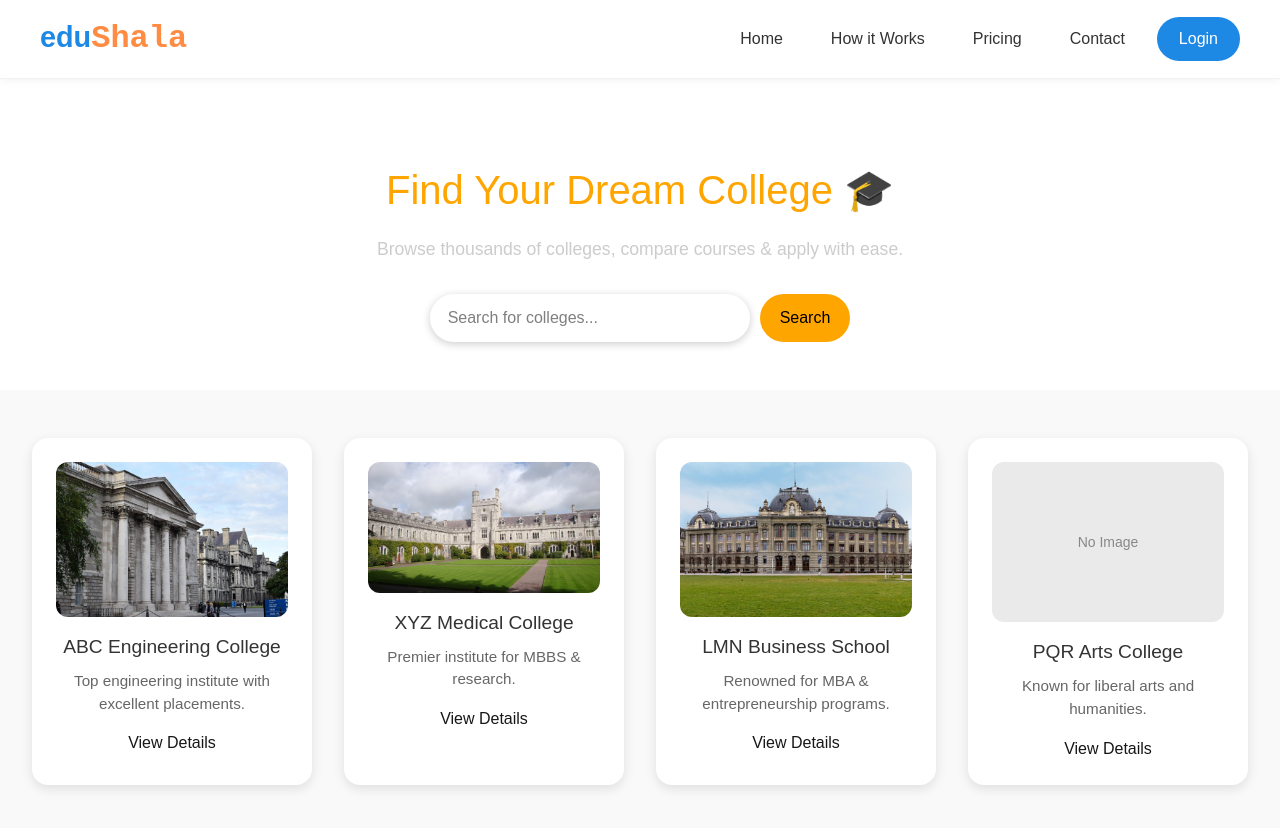
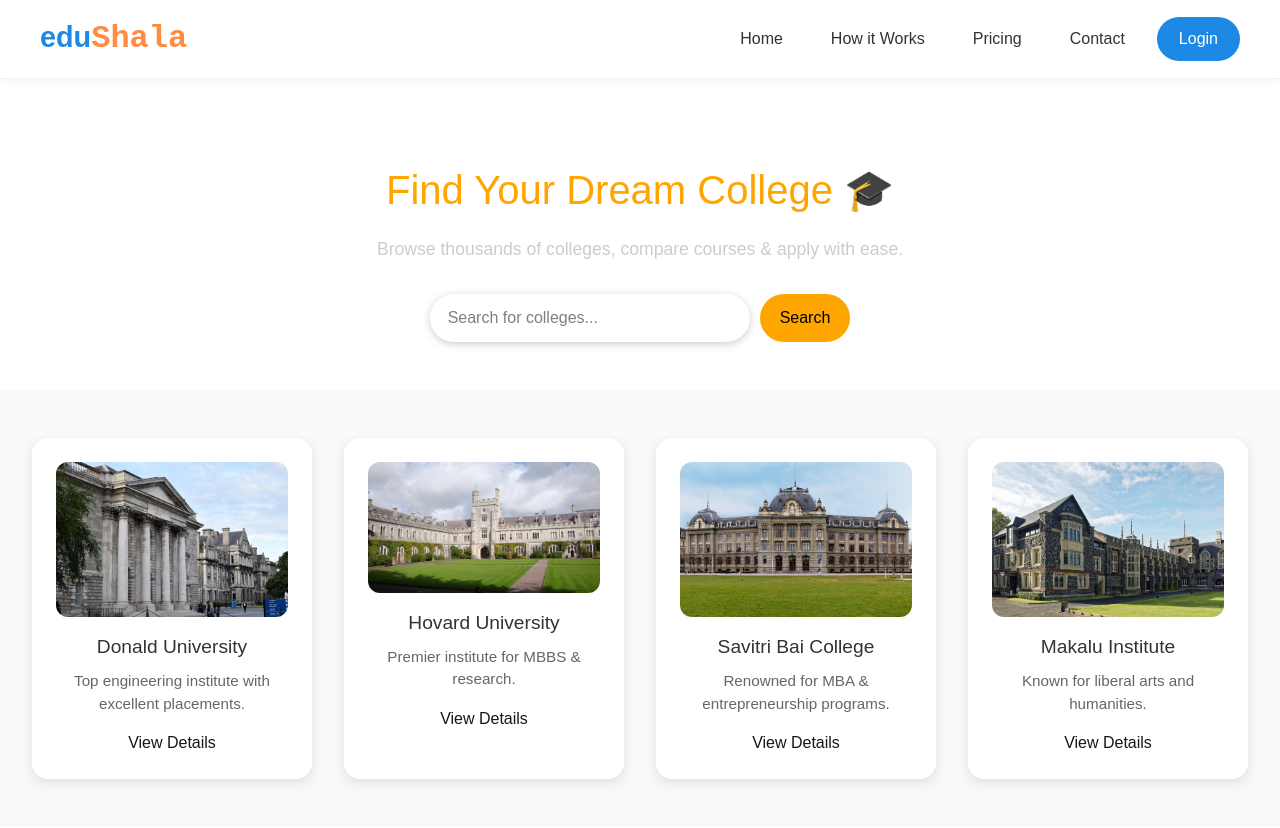
Before and after one commit to CosmoWulf/edushala, a Next.js app: page /explore in a window 1280 px wide. Shown: the top 828 px of the page. Built offline with nearby package versions, Linux system fonts and the light colour scheme.

Commit message:
EduShala app

```diff
--- a/app/explore/page.jsx
+++ b/app/explore/page.jsx
@@ -8,10 +8,10 @@ export default function Explore() {
   const [query, setQuery] = useState('');
 
   const colleges = [
-    { id: 1, name: "ABC Engineering College", desc: "Top engineering institute with excellent placements.", img: "/assets/donald_university.jpg" },
-    { id: 2, name: "XYZ Medical College", desc: "Premier institute for MBBS & research.", img: "/assets/hovard.jpg" },
-    { id: 3, name: "LMN Business School", desc: "Renowned for MBA & entrepreneurship programs.", img: "/assets/savitri_college.jpg" },
-    { id: 4, name: "PQR Arts College", desc: "Known for liberal arts and humanities.", img: "" },
+    { id: 1, name: "Donald University", desc: "Top engineering institute with excellent placements.", img: "/assets/donald_university.jpg" },
+    { id: 2, name: "Hovard University", desc: "Premier institute for MBBS & research.", img: "/assets/hovard.jpg" },
+    { id: 3, name: "Savitri Bai College", desc: "Renowned for MBA & entrepreneurship programs.", img: "/assets/savitri_college.jpg" },
+    { id: 4, name: "Makalu Institute", desc: "Known for liberal arts and humanities.", img: "/assets/makalu.jpg" },
   ];
 
   const filteredColleges = colleges.filter(c =>
```
